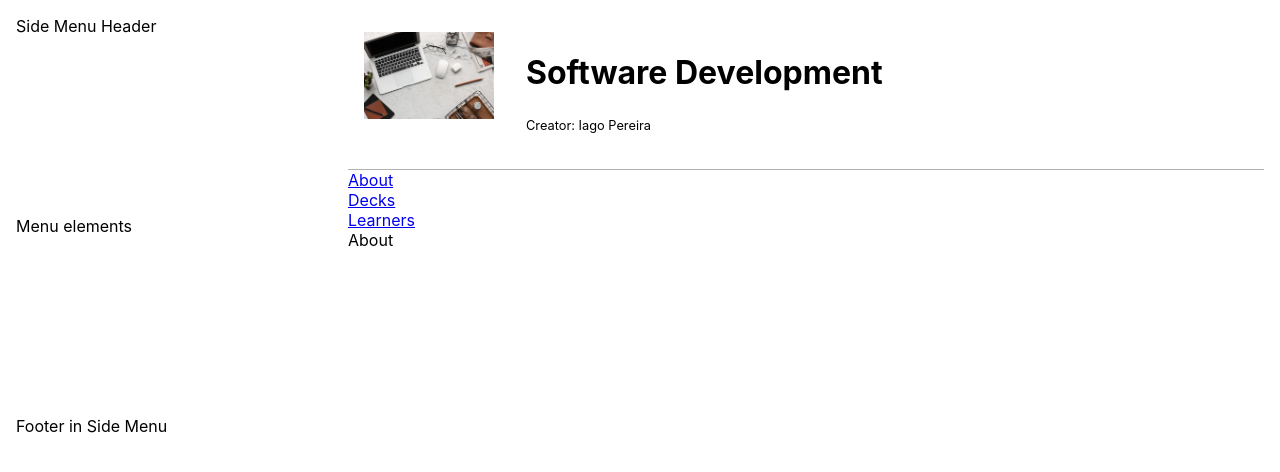
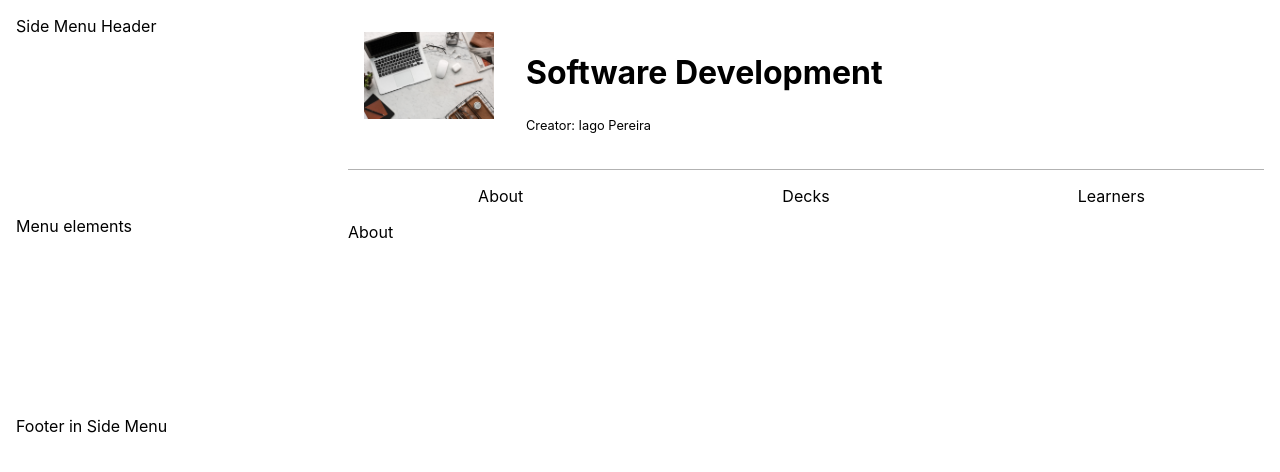
Before and after one commit to iagosergiop93/flash-card-app, a React (Create React App) app in the folder web/flash-cards-app/: page /about in a window 1280 px wide. Shown: the top 472 px of the page. Built offline with nearby package versions, Linux system fonts and the light colour scheme.

Commit message:
Fixed tabs

```diff
--- a/web/flash-cards-app/src/components/MyClass/MyClassMain/MyClassMain.css
+++ b/web/flash-cards-app/src/components/MyClass/MyClassMain/MyClassMain.css
@@ -1,3 +1,24 @@
 .MyClass-main {
     min-height: 80%;
 }
+
+.tabs-container {
+    display: flex;
+    flex-direction: row;
+    flex-wrap: nowrap;
+}
+
+.tabs {
+    padding: 1rem 2rem;
+    width: 30%;
+    text-align: center;
+}
+
+.tabs a {
+    text-decoration: none;
+    color: #000;
+}
+
+.tabs a:hover {
+    text-decoration: underline;
+}
--- a/web/flash-cards-app/src/components/MyClass/MyClassMain/MyClassMain.tsx
+++ b/web/flash-cards-app/src/components/MyClass/MyClassMain/MyClassMain.tsx
@@ -25,7 +25,9 @@ export class MyClassMain extends React.Component {
         return (
             <main className="MyClass-main">
                 <Router>
-                    {links}
+                    <div className="tabs-container">
+                        {links}
+                    </div>
                     <Switch>
                         <Route exact path="/">
                             <Decks />
```
